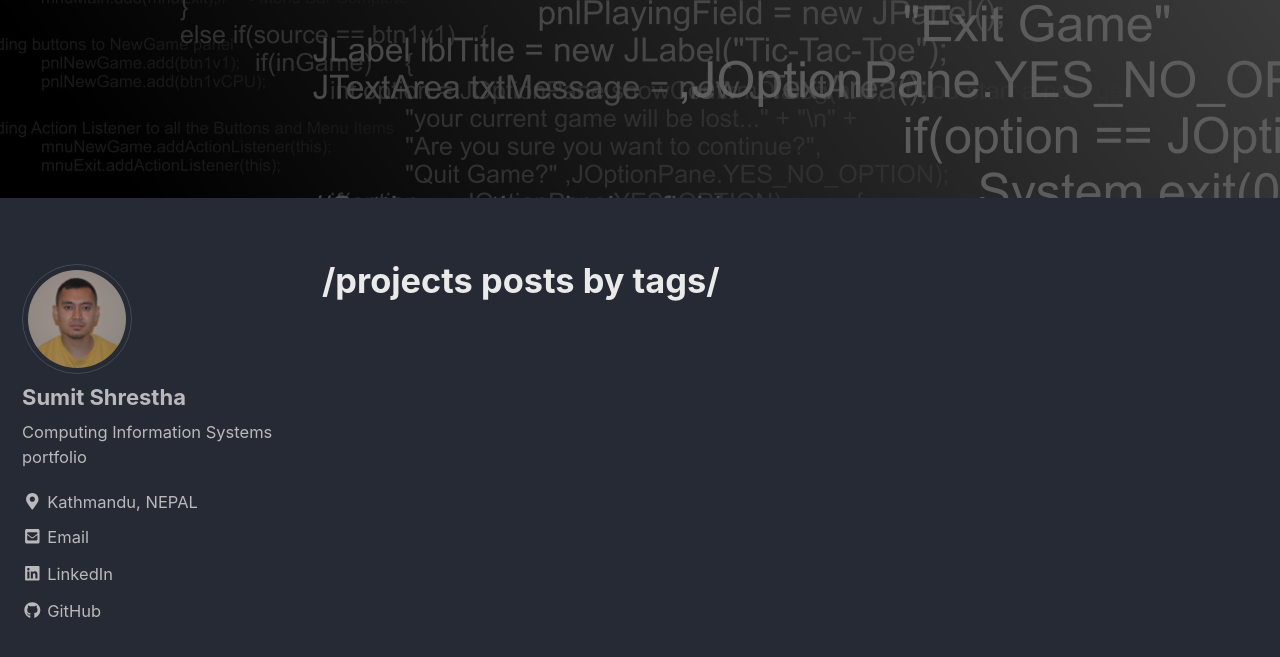
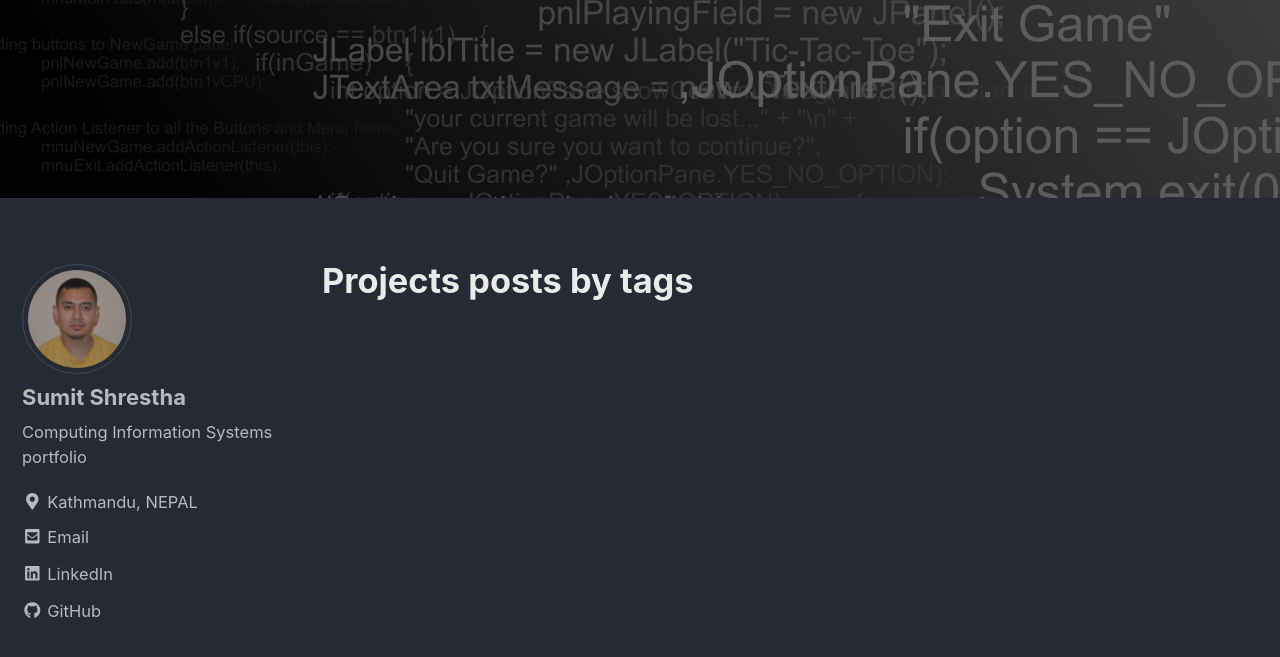
Before and after one commit to 5um17-5/5um17.github.io, a Jekyll site: the page built from _pages/projects.md, in a window 1280 px wide and 900 px high, scrolled down 691 px. Shown: the top 657 px of the window. Built offline with Jekyll 4.4.1, drawn with Linux system fonts in a browser that asks for light colours; nearby versions of some CDN libraries.

Commit message:
after changing

```diff
--- a/_config.yml
+++ b/_config.yml
@@ -19,7 +19,7 @@
 title                    : "Computing Information Systems"
 title_separator          : "-"
 name                     : "Sumit Shrestha"
-description              : "Computing Information Systems"
+description              : "Sumit Shrestha"
 url                      : # the base hostname & protocol for your site e.g. "https://mmistakes.github.io"
 baseurl                  : # the subpath of your site, e.g. "/blog"
 repository               : # GitHub username/repo-name e.g. "mmistakes/minimal-mistakes"
--- a/_pages/projects.md
+++ b/_pages/projects.md
@@ -1,7 +1,7 @@
 ---
   layout: archive
   permalink: /projects/
-  title: /projects posts by tags/
+  title: Projects posts by tags
   author_profile: true
   header:
     image: "/images/about.jpg"
```
